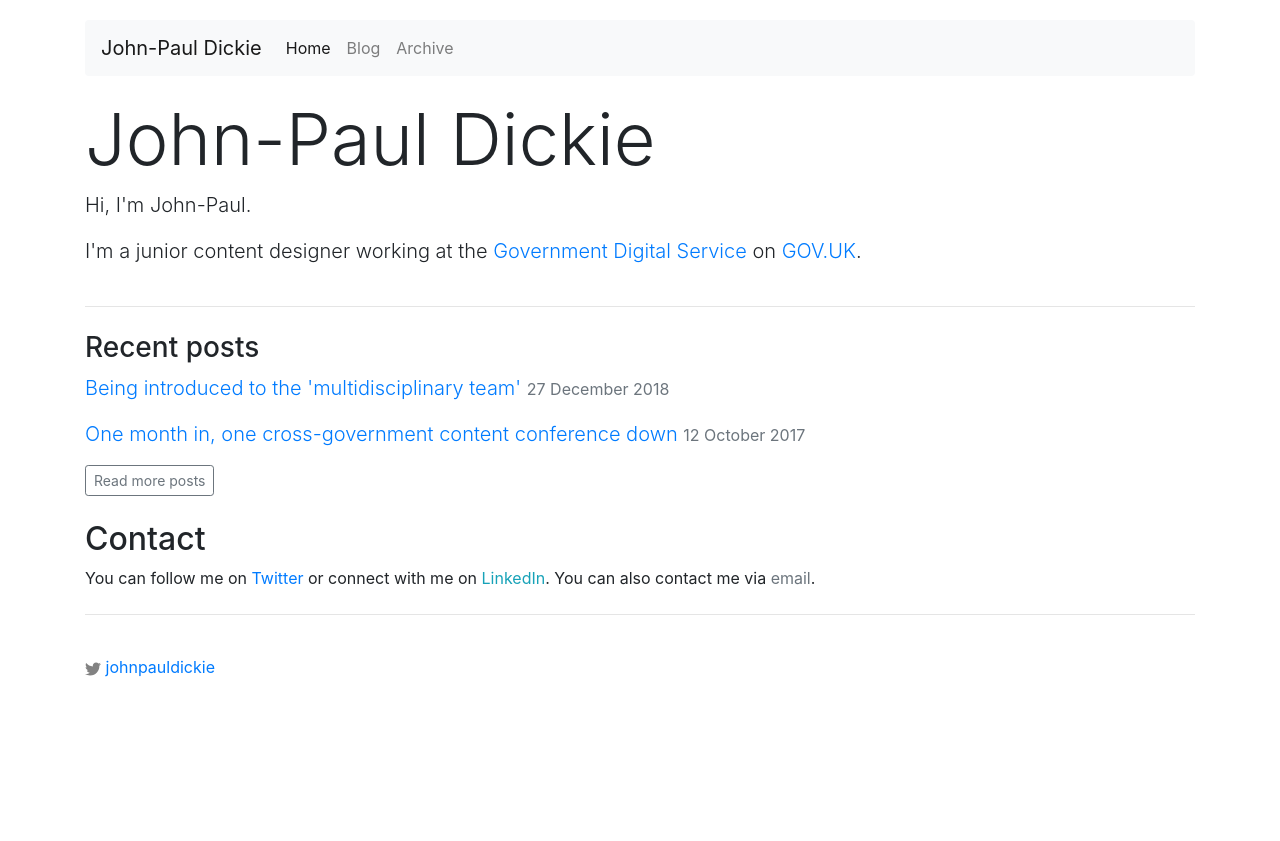
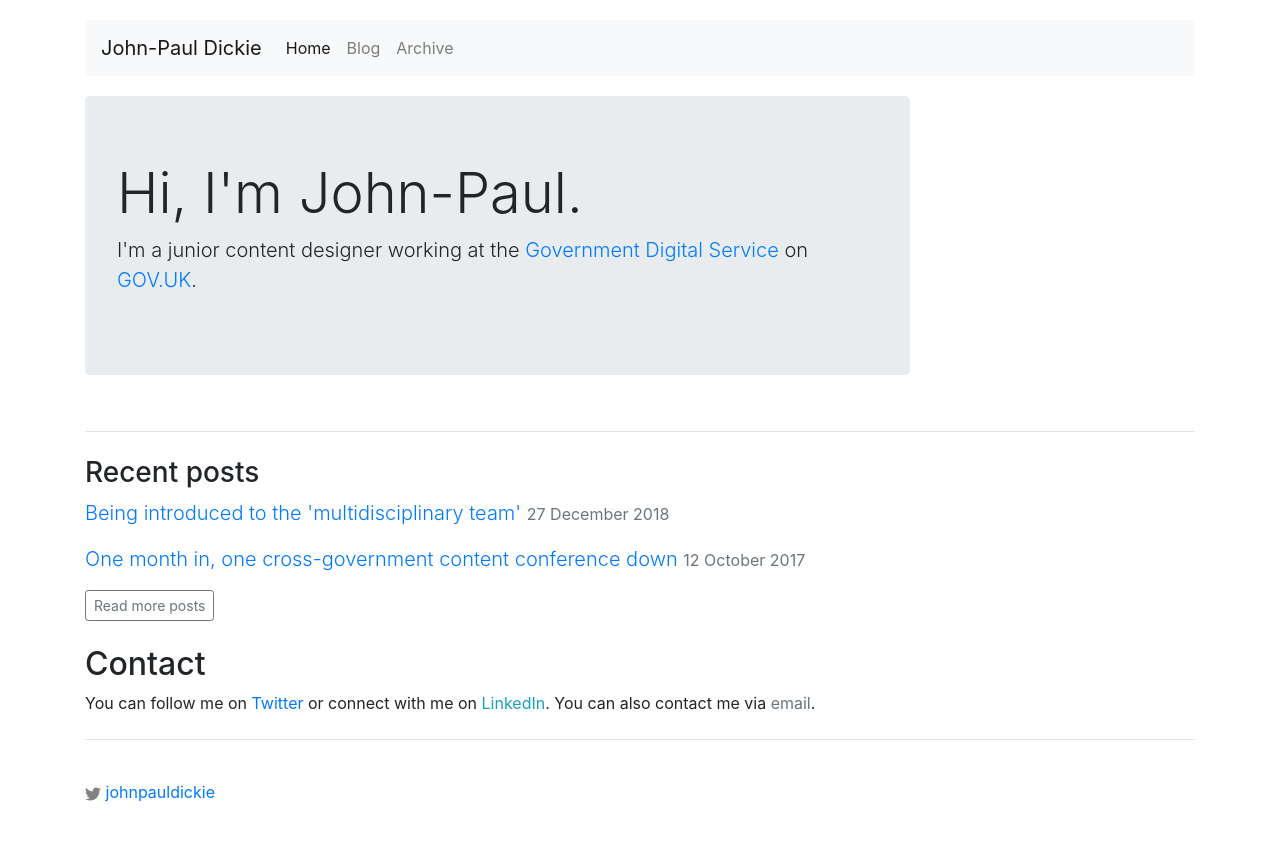
Before and after one commit to johnpauldickie/johnpauldickie.github.io, a Jekyll site: the page built from index.html, in a window 1280 px wide. Shown: the top 841 px of the page. Built offline with Jekyll 4.4.1, drawn with Linux system fonts in a browser that asks for light colours.

Commit message:
Further updates

```diff
--- a/index.html
+++ b/index.html
@@ -4,9 +4,11 @@ title: Home
 ---
 		<div class="row">
 			  <div class="col-md-9">
-				    <h1 class="display-3">John-Paul Dickie</h1>
-						<p class="lead">Hi, I'm John-Paul.</p>
+					<div class="jumbotron">
+					  <h1 class="display-4">Hi, I'm John-Paul.</h1>
 						<p class="lead">I'm a junior content designer working at the <a href="https://www.gov.uk/gds" target="_blank">Government Digital Service</a> on <a href="https://www.gov.uk" target="_blank">GOV.UK</a>.</p>
+					</div>
+
 			  </div>
 				  		  </div>
 
```
